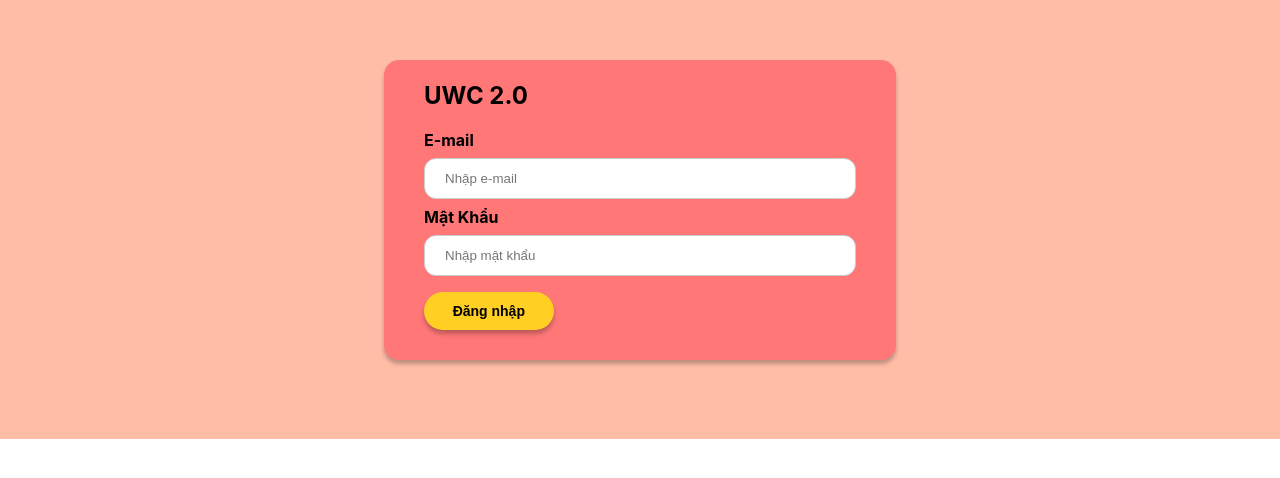
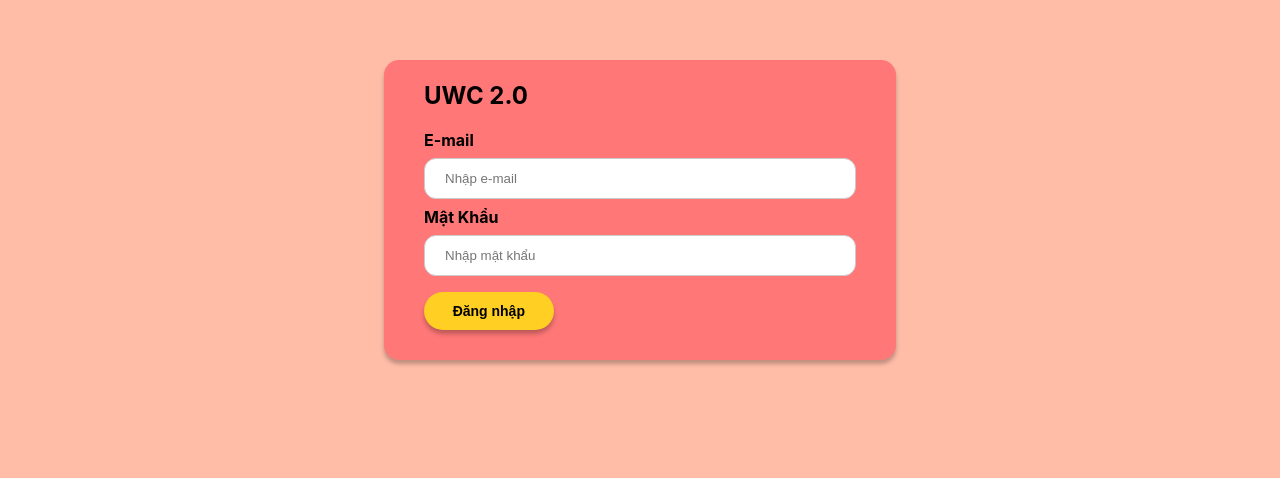
Before and after one commit to NgocHung2509Github/se_assignment, a React (Create React App) app: page / in a window 1280 px wide. Shown: the part 190-668 px from the top of the page. Built offline with nearby package versions, Linux system fonts and the light colour scheme.

Commit message:
fix log-in background

```diff
--- a/src/components/styles.css
+++ b/src/components/styles.css
@@ -83,7 +83,7 @@ h2 .Login-box-name{
 }
 
 .login-back {
-    height: 629px;
+    height: 100vh;
     background-color: #FFBDA8;
 }
 
```
